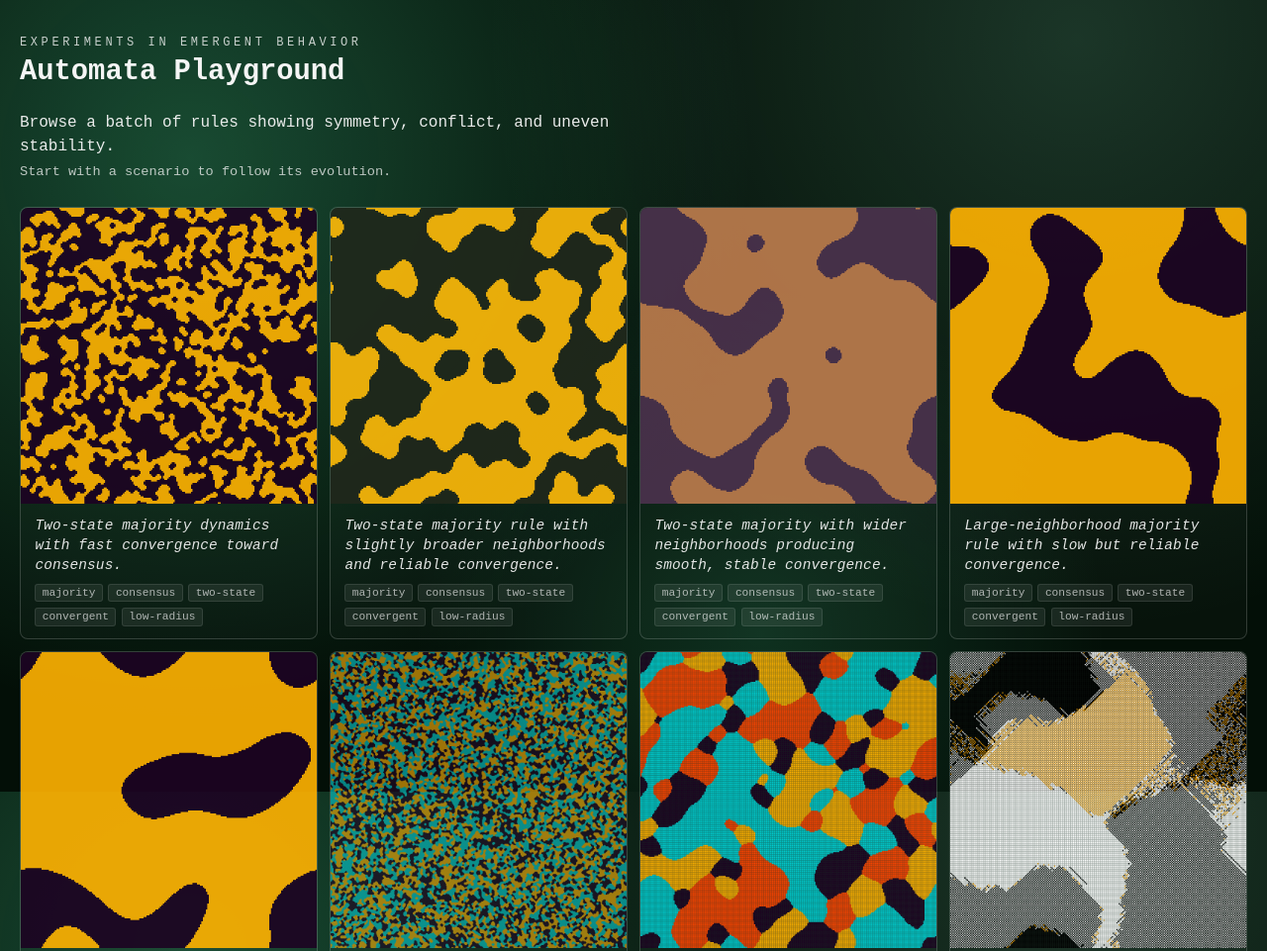
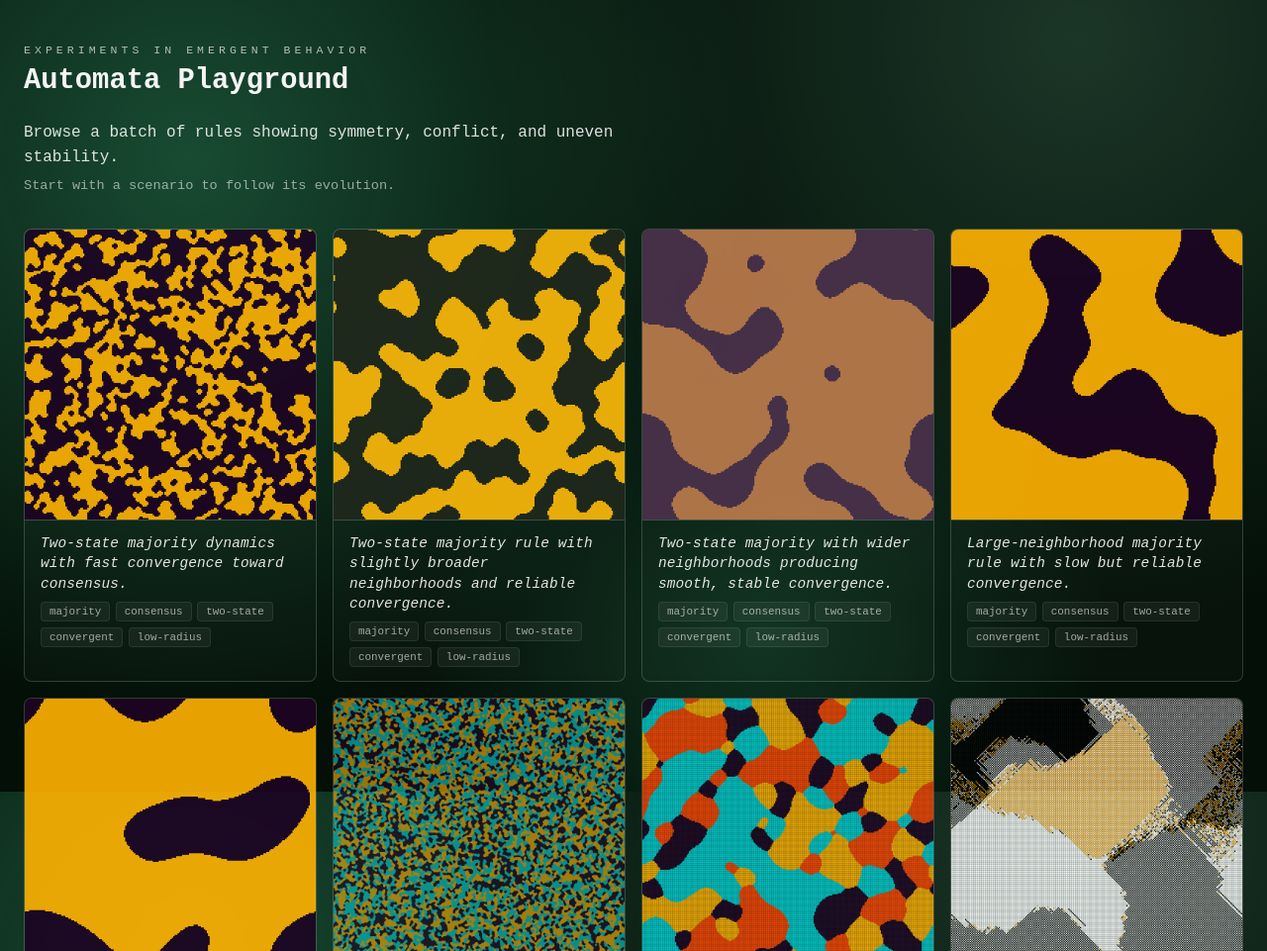
Before and after one commit to aioimo/cells, a website: page index.html in a window 1280 px wide. Shown: the top 961 px of the page at 99% size. Drawn offline with Linux system fonts and the light colour scheme.

Commit message:
minor css improvements

```diff
--- a/base.css
+++ b/base.css
@@ -1,16 +1,24 @@
 /* base.css */
 
 :root {
-  --base-font-size: 18px; /* change this one value */
+  --base-font-size: 18px;
   --font-main: "Courier New", Courier, monospace;
   --bg: #000;
   --fg: #f5f5f5;
+  --border-subtle: rgba(245, 245, 245, 0.18);
+  --border-strong: rgba(245, 245, 245, 0.32);
+  --radius: 8px;
+  --transition-fast: 0.15s ease-in-out;
 }
 
 *,
 *::before,
 *::after {
   box-sizing: border-box;
+}
+
+html {
+  scroll-behavior: smooth;
 }
 
 body {
@@ -21,16 +29,23 @@ body {
   color: var(--fg);
 }
 
+::selection {
+  background: rgba(90, 255, 180, 0.25);
+  color: var(--fg);
+}
+
 .back-link {
   color: var(--fg);
   text-decoration: none;
   display: inline-block;
-  padding: 8px 12px;
-  border: 1px solid var(--fg);
-  border-radius: 4px;
-  transition: background-color 0.2s;
+  padding: 10px 16px;
+  border: 1px solid var(--border-subtle);
+  border-radius: 6px;
+  font-size: 0.85rem;
+  transition: all var(--transition-fast);
 }
 
 .back-link:hover {
-  background-color: rgba(245, 245, 245, 0.1);
+  background-color: rgba(245, 245, 245, 0.08);
+  border-color: var(--border-strong);
 }
--- a/index.css
+++ b/index.css
@@ -1,24 +1,11 @@
-/* index.css */
+/* index.css — overrides base.css for the gallery page */
 
 :root {
   --bg: #030f07;
-  --fg: #f5f5f5;
-  --border-subtle: rgba(245, 245, 245, 0.18);
-  --border-strong: rgba(245, 245, 245, 0.32);
-  --radius: 8px;
-  --gap: 0.75rem;
-  --font-mono: "Courier New", Courier, monospace;
-  --base-font-size: 18px; /* tweak this one value */
-}
-
-*,
-*::before,
-*::after {
-  box-sizing: border-box;
+  --gap: 1rem;
 }
 
 body {
-  margin: 0;
   padding: 0;
   background-color: var(--bg);
   background-image: radial-gradient(circle at 15% 20%, rgba(90, 255, 180, 0.25), transparent 45%),
@@ -28,15 +15,12 @@ body {
   background-position: center;
   background-attachment: fixed;
   min-height: 100vh;
-  color: var(--fg);
-  font-family: var(--font-mono);
-  font-size: var(--base-font-size);
 }
 
 .gallery {
   max-width: 960px;
   margin: 0 auto;
-  padding: 2.25rem clamp(1rem, 4vw, 1.25rem) 2.75rem;
+  padding: 2.75rem clamp(1rem, 4vw, 1.5rem) 3rem;
 }
 
 .gallery h1 {
@@ -46,33 +30,33 @@ body {
 }
 
 .gallery-header {
-  margin-bottom: 1.75rem;
+  margin-bottom: 2.25rem;
   max-width: 720px;
   display: flex;
   flex-direction: column;
-  gap: 0.4rem;
+  gap: 0.5rem;
 }
 
 .gallery-overline {
   margin: 0;
-  font-size: 0.75rem;
-  letter-spacing: 0.3em;
+  font-size: 0.72rem;
+  letter-spacing: 0.35em;
   text-transform: uppercase;
-  opacity: 0.8;
+  opacity: 0.7;
 }
 
 .gallery-subhead {
   margin: 0;
   font-size: 1rem;
-  line-height: 1.5;
+  line-height: 1.55;
   max-width: 640px;
-  opacity: 0.95;
+  opacity: 0.9;
 }
 
 .gallery-instruction {
   margin: 0;
   font-size: 0.85rem;
-  color: rgba(245, 245, 245, 0.75);
+  color: rgba(245, 245, 245, 0.6);
 }
 
 /* Rule list as cards */
@@ -90,7 +74,7 @@ body {
   border-radius: var(--radius);
   border: 1px solid var(--border-subtle);
   background: rgba(255, 255, 255, 0.02);
-  transition: all 0.14s ease-in-out;
+  transition: all var(--transition-fast);
   overflow: hidden;
 }
 
@@ -107,10 +91,11 @@ body {
   object-fit: cover;
   display: block;
   background: rgba(255, 255, 255, 0.03);
+  border-bottom: 1px solid var(--border-subtle);
 }
 
 .rule-content {
-  padding: 0.75rem 0.9rem;
+  padding: 0.85rem 1rem;
 }
 
 .rule-preview {
@@ -130,12 +115,12 @@ body {
 }
 
 .rule-tag {
-  font-size: 0.7rem;
-  padding: 0.15rem 0.4rem;
-  background: rgba(255, 255, 255, 0.1);
-  border: 1px solid rgba(255, 255, 255, 0.15);
-  border-radius: 3px;
-  opacity: 0.7;
+  font-size: 0.68rem;
+  padding: 0.2rem 0.5rem;
+  background: rgba(255, 255, 255, 0.08);
+  border: 1px solid rgba(255, 255, 255, 0.12);
+  border-radius: 4px;
+  opacity: 0.65;
 }
 
 /* Hover/focus */
@@ -143,7 +128,8 @@ body {
 .rule-item:hover {
   border-color: var(--border-strong);
   background: rgba(255, 255, 255, 0.05);
-  transform: translateY(-1px);
+  transform: translateY(-2px);
+  box-shadow: 0 4px 20px rgba(0, 0, 0, 0.3);
 }
 
 .rule-card:hover .rule-title,
```
Also changed, not shown: play.html (+4 -7 lines), style.css (+51 -25 lines).
